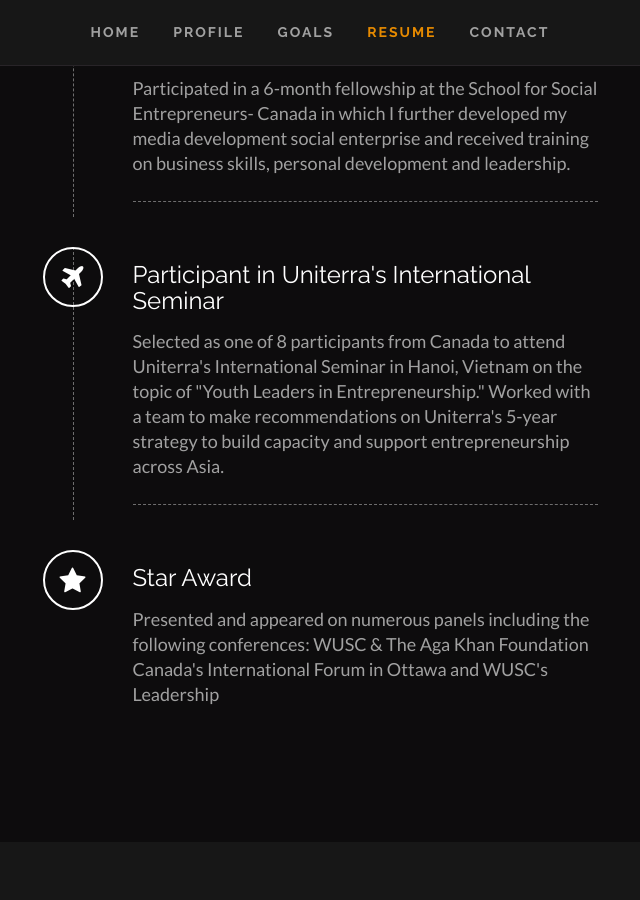
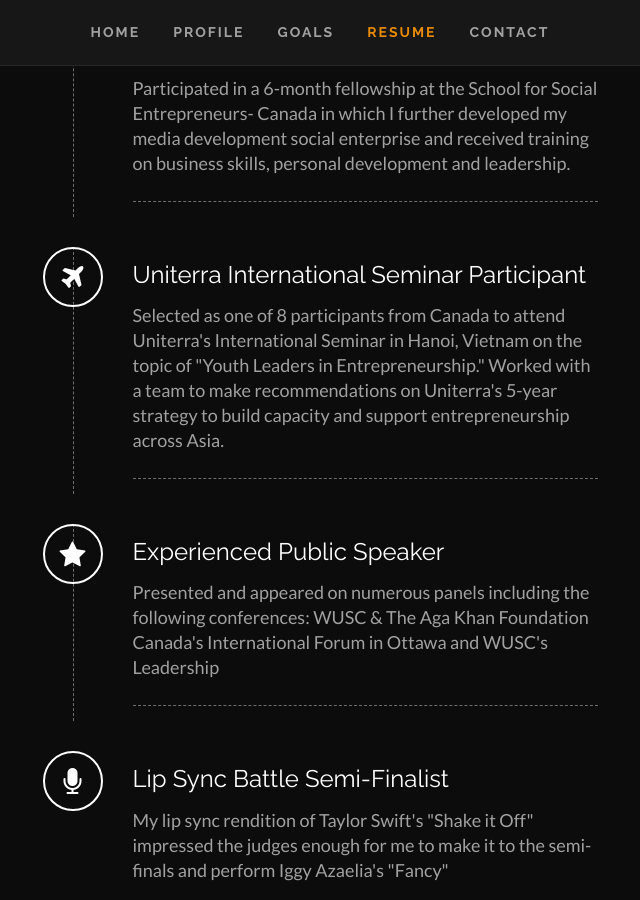
Before and after one commit to clearcareer/JackyHabib, a Jekyll site: the page built from index.html, in a window 1280 px wide and 900 px high, scrolled down 4516 px. Shown: the whole window, without its empty margins (320-960 px from the left). Built offline with Jekyll 4.4.1, drawn with Linux system fonts in a browser that asks for light colours; some web fonts are replaced.

Commit message:
Updated '/index.html' via CloudCannon

```diff
--- a/index.html
+++ b/index.html
@@ -87,12 +87,15 @@ achievements:
   - name: Fellow at the School for Social Entrepeneurs
     description: 'Participated in a 6-month fellowship at the School for Social Entrepreneurs- Canada in which I further developed my media development social enterprise and received training on business skills, personal development and leadership.'
     icon: ''
-  - name: "Participant in Uniterra's International Seminar"
+  - name: Uniterra International Seminar Participant
     description: "Selected as one of 8 participants from Canada to attend Uniterra's International Seminar in Hanoi, Vietnam on the topic of \"Youth Leaders in Entrepreneurship.\" Worked with a team to make recommendations on Uniterra's 5-year strategy to build capacity and support entrepreneurship across Asia."
     icon: plane
-  - name: Star Award
+  - name: Experienced Public Speaker
     description: "Presented and appeared on numerous panels including the following conferences: WUSC & The Aga Khan Foundation Canada's International Forum in Ottawa and WUSC's Leadership"
     icon: star
+  - name: Lip Sync Battle Semi-Finalist
+    description: "My lip sync rendition of Taylor Swift's \"Shake it Off\" impressed the judges enough for me to make it to the semi-finals and perform Iggy Azaelia's \"Fancy\""
+    icon: microphone
 social_icons:
   - name: Facebook
     link: ''
```
